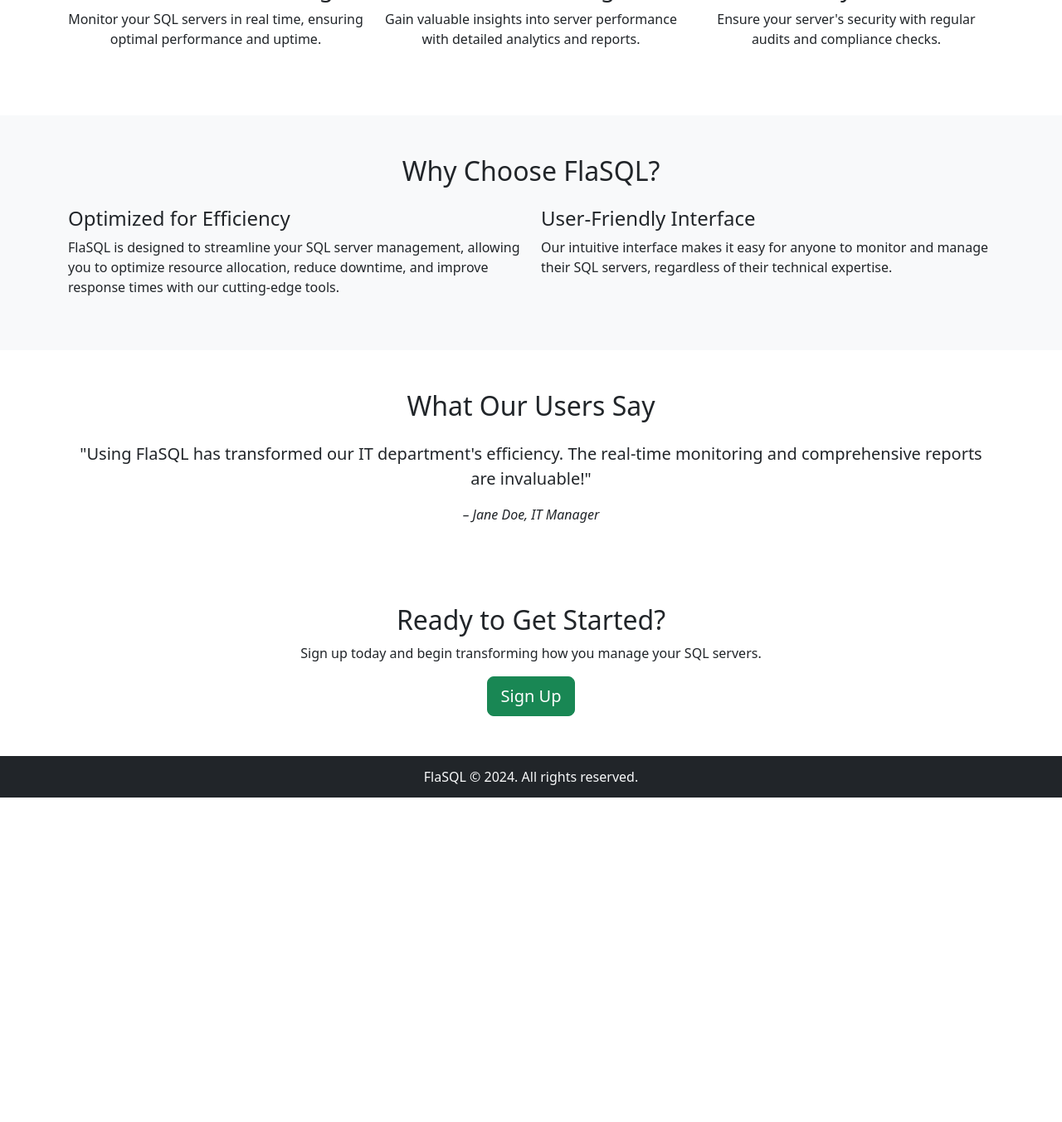
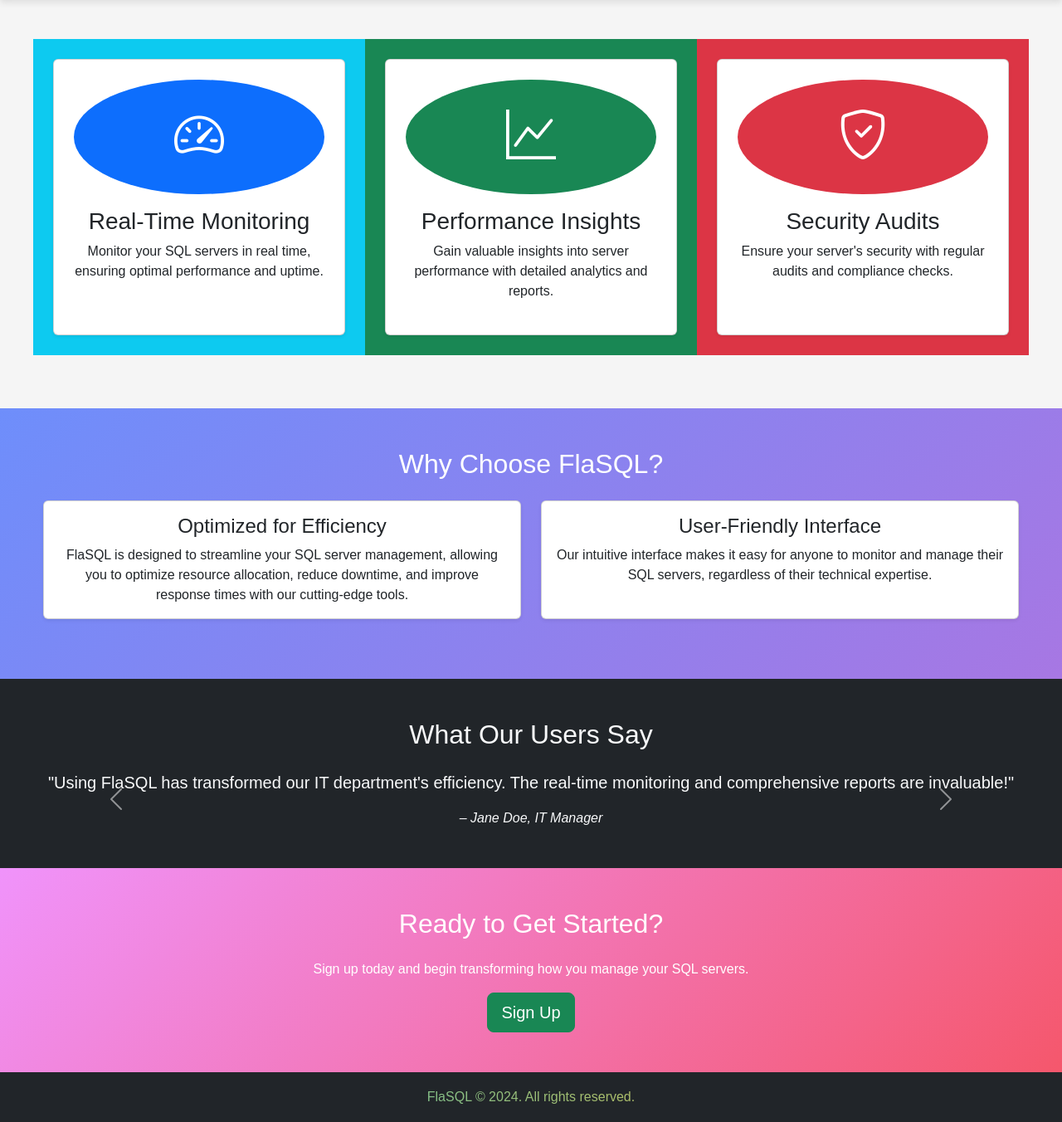
Before and after one commit to NoManNayeem/FlaSQL, a Flask app: page / in a window 1280 px wide. Shown: the part 508-1860 px from the top of the page at 83% size. Before the commit the page ends 1469 px from the top, so only its background shows below. Run offline with Flask 3, Linux system fonts and the light colour scheme.

Commit message:
updated public UI

```diff
--- a/app/templates/public/base.html
+++ b/app/templates/public/base.html
@@ -5,11 +5,18 @@
     <meta name="viewport" content="width=device-width, initial-scale=1.0">
     <title>{% block title %}FlaSQL{% endblock %}</title>
     <link href="https://cdn.jsdelivr.net/npm/bootstrap@5.3.0/dist/css/bootstrap.min.css" rel="stylesheet">
+    <link href="https://cdn.jsdelivr.net/npm/bootstrap-icons/font/bootstrap-icons.css" rel="stylesheet">
+    {% block head %}
+    <!-- head will go here -->
+    {% endblock %}
     <style>
         body, html {
-            height: 100%; /* Ensures the minimum height of the html and body is 100% of the viewport */
+            height: 100%;
             margin: 0;
             padding: 0;
+            font-family: 'Poppins', sans-serif;
+            background-color: #f5f5f5;
+
         }
         #wrapper {
             min-height: 100%;
@@ -17,47 +24,124 @@
             flex-direction: column;
         }
         #content-wrap {
-            flex: 1; /* Allows the content area to expand and fill available space excluding footer */
-            padding-top: 60px; /* To avoid overlap with the fixed navbar */
+            flex: 1;
+            padding-top: 80px;
         }
         footer {
-            height: 50px; /* Fixed height for footer */
-            line-height: 50px; /* Vertically center the text inside the footer */
+            height: 60px;
+            line-height: 60px;
+            background-color: #212529;
+            color: #ffffff;
         }
         .hero-section {
-            padding: 100px 0;
-            background: linear-gradient(rgba(0, 0, 0, 0.5), rgba(0, 0, 0, 0.5)), url('https://cdn.pixabay.com/photo/2014/09/20/13/52/board-453758_1280.jpg');
+            padding: 120px 0;
+            background: linear-gradient(rgba(34, 193, 195, 0.6), rgba(253, 187, 45, 0.6)), url('https://images.unsplash.com/photo-1667372283587-e1557c08aca4?q=80&w=1932&auto=format&fit=crop&ixlib=rb-4.0.3&ixid=M3wxMjA3fDB8MHxwaG90by1wYWdlfHx8fGVufDB8fHx8fA%3D%3D');
             background-size: cover;
             background-position: center;
             color: white;
+            text-align: center;
+            animation: fadeIn 2s;
+            box-shadow: 0 4px 8px rgba(0, 0, 0, 0.1);
+        }
+        .hero-section h1 {
+            font-size: 4rem;
+            margin-bottom: 20px;
+            font-weight: 700;
+        }
+        .hero-section p {
+            font-size: 1.25rem;
+            font-weight: 300;
         }
         .feature-icon {
-            font-size: 50px;
+            font-size: 60px;
+            color: #007bff;
+            margin-bottom: 20px;
+            transition: transform 0.3s, color 0.3s;
+        }
+        .feature-icon:hover {
+            transform: scale(1.2);
+            color: #0056b3;
+        }
+        @keyframes fadeIn {
+            from { opacity: 0; }
+            to { opacity: 1; }
+        }
+        .navbar {
+            box-shadow: 0 4px 8px rgba(0, 0, 0, 0.1);
+        }
+        .navbar-brand {
+            font-size: 1.5rem;
+            font-weight: bold;
+        }
+        .nav-link {
+            margin-right: 15px;
+            transition: color 0.3s;
+        }
+        .nav-link:hover {
             color: #007bff;
         }
+        .container {
+            max-width: 1200px;
+        }
+        .text-gradient {
+            background: linear-gradient(45deg, #34c1c3, #fdbb2d);
+            -webkit-background-clip: text;
+            -webkit-text-fill-color: transparent;
+            transition: background 0.3s, -webkit-text-fill-color 0.3s;
+        }
+        .text-gradient-nohover {
+            background: linear-gradient(45deg, #34c1c3, #fdbb2d);
+            -webkit-background-clip: text;
+            -webkit-text-fill-color: transparent;
+            transition: background 0.3s, -webkit-text-fill-color 0.3s;
+        }
+
+        .text-gradient:hover {
+            background: linear-gradient(45deg, #34c1c3, #fdbb2d);
+            -webkit-background-clip: text;
+            -webkit-text-fill-color: transparent;
+            transform: scale(1.20);
+        }
+
+        .gradient-btn {
+            background: linear-gradient(135deg, #f093fb, #f5576c);
+            color: white;
+            border: none;
+            border-radius: 8px;
+            padding: 10px 20px;
+            font-size: 1rem;
+            cursor: pointer;
+            transition: background 0.3s, transform 0.3s;
+            box-shadow: 0 4px 8px rgba(0, 0, 0, 0.1);
+        }
+
+        .gradient-btn:hover {
+            background: linear-gradient(135deg, #f5576c, #f093fb);
+            transform: scale(1.05);
+            box-shadow: 0 6px 12px rgba(0, 0, 0, 0.15);
+        }
+
+
     </style>
 </head>
 <body>
     <div id="wrapper">
         <nav class="navbar navbar-expand-lg navbar-dark bg-dark fixed-top">
             <div class="container">
-                <a class="navbar-brand" href="{{ url_for('main.index') }}">FlaSQL</a>
+                <a class="navbar-brand text-gradient" href="{{ url_for('main.index') }}"><i class="bi bi-database"></i> FlaSQL</a>
                 <button class="navbar-toggler" type="button" data-bs-toggle="collapse" data-bs-target="#navbarNav" aria-controls="navbarNav" aria-expanded="false" aria-label="Toggle navigation">
                     <span class="navbar-toggler-icon"></span>
                 </button>
                 <div class="collapse navbar-collapse" id="navbarNav">
                     <ul class="navbar-nav ms-auto">
-                        <!-- <li class="nav-item">
-                            <a class="nav-link active" aria-current="page" href="{{ url_for('main.index') }}">Home</a>
-                        </li> -->
                         <li class="nav-item">
-                            <a class="nav-link" href="{{ url_for('main.about') }}">About</a>
+                            <a class="nav-link text-gradient hover:text-white" href="{{ url_for('main.about') }}"><i class="bi bi-info-circle"></i> About</a>
                         </li>
                         <li class="nav-item">
-                            <a class="nav-link" href="{{ url_for('main.register') }}">Register</a>
+                            <a class="nav-link text-gradient hover:text-white" href="{{ url_for('main.register') }}"><i class="bi bi-person-plus"></i> Register</a>
                         </li>
                         <li class="nav-item">
-                            <a class="nav-link" href="{{ url_for('main.login') }}">Login</a>
+                            <a class="nav-link text-gradient hover:text-white" href="{{ url_for('main.login') }}"><i class="bi bi-box-arrow-in-right"></i> Login</a>
                         </li>
                     </ul>
                 </div>
@@ -70,8 +154,8 @@
             {% endblock %}
         </div>
 
-        <footer class="bg-dark text-light text-center">
-            <div class="container">
+        <footer class="text-center">
+            <div class="container text-gradient-nohover">
                 <p>FlaSQL © 2024. All rights reserved.</p>
             </div>
         </footer>
--- a/app/templates/public/landing.html
+++ b/app/templates/public/landing.html
@@ -7,62 +7,76 @@
     <div class="container">
         <h1 class="display-4">Welcome to FlaSQL</h1>
         <p class="lead">Your ultimate tool for monitoring and health-checking MS SQL Servers.</p>
-        <a href="{{ url_for('main.login') }}" class="btn btn-primary btn-lg">Get Started</a>
+        <a href="{{ url_for('main.login') }}" class="btn btn-primary gradient-btn btn-lg">Get Started</a>
     </div>
 </section>
 
 <section class="container py-5">
     <div class="row text-center">
-        <div class="col-md-4 mb-3">
-            <div class="feature-icon">
+        <div class="col-md-4 mb-3 bg-info p-4">
+            <div class="card p-4 shadow-sm h-100">
+                <div class="feature-icon bg-primary text-white rounded-circle p-4 mb-3">
                     <i class="bi bi-speedometer2"></i>
                 </div>
                 <h3>Real-Time Monitoring</h3>
                 <p>Monitor your SQL servers in real time, ensuring optimal performance and uptime.</p>
             </div>
-        <div class="col-md-4 mb-3">
-            <div class="feature-icon">
+        </div>
+        <div class="col-md-4 mb-3  bg-success p-4">
+            <div class="card p-4 shadow-sm h-100">
+                <div class="feature-icon bg-success text-white rounded-circle p-4 mb-3">
                     <i class="bi bi-graph-up"></i>
                 </div>
                 <h3>Performance Insights</h3>
                 <p>Gain valuable insights into server performance with detailed analytics and reports.</p>
             </div>
-        <div class="col-md-4 mb-3">
-            <div class="feature-icon">
+        </div>
+        <div class="col-md-4 mb-3 bg-danger p-4">
+            <div class="card p-4 shadow-sm h-100">
+                <div class="feature-icon bg-danger text-white rounded-circle p-4 mb-3">
                     <i class="bi bi-shield-check"></i>
                 </div>
                 <h3>Security Audits</h3>
                 <p>Ensure your server's security with regular audits and compliance checks.</p>
             </div>
         </div>
+    </div>
 </section>
 
-<section class="bg-light py-5">
+<section class="py-5" style="background: linear-gradient(135deg, #6e8efb, #a777e3);">
     <div class="container">
-        <h2 class="text-center mb-4">Why Choose FlaSQL?</h2>
+        <h2 class="text-center mb-4 text-white">Why Choose FlaSQL?</h2>
         <div class="row">
-            <div class="col-md-6">
-                <h4>Optimized for Efficiency</h4>
-                <p>FlaSQL is designed to streamline your SQL server management, allowing you to optimize resource allocation, reduce downtime, and improve response times with our cutting-edge tools.</p>
+            <div class="col-md-6 mb-4">
+                <div class="card h-100 shadow-sm text-center">
+                    <div class="card-body">
+                        <h4 class="card-title">Optimized for Efficiency</h4>
+                        <p class="card-text">FlaSQL is designed to streamline your SQL server management, allowing you to optimize resource allocation, reduce downtime, and improve response times with our cutting-edge tools.</p>
                     </div>
-            <div class="col-md-6">
-                <h4>User-Friendly Interface</h4>
-                <p>Our intuitive interface makes it easy for anyone to monitor and manage their SQL servers, regardless of their technical expertise.</p>
+                </div>
+            </div>
+            <div class="col-md-6 mb-4">
+                <div class="card h-100 shadow-sm text-center">
+                    <div class="card-body">
+                        <h4 class="card-title">User-Friendly Interface</h4>
+                        <p class="card-text">Our intuitive interface makes it easy for anyone to monitor and manage their SQL servers, regardless of their technical expertise.</p>
+                    </div>
+                </div>
             </div>
         </div>
     </div>
 </section>
 
-<section class="text-center py-5">
+<section class="bg-dark text-light py-5">
     <div class="container">
-        <h2 class="mb-4">What Our Users Say</h2>
+        <h2 class="text-center mb-4">What Our Users Say</h2>
         <div id="testimonialCarousel" class="carousel slide" data-bs-ride="carousel">
             <div class="carousel-inner">
-                <div class="carousel-item active">
+                <div class="carousel-item active text-center">
                     <p class="lead">"Using FlaSQL has transformed our IT department's efficiency. The real-time monitoring and comprehensive reports are invaluable!"</p>
                     <cite>– Jane Doe, IT Manager</cite>
                 </div>
-                <div class="carousel-item">
+                <div class="carousel-item text-center">
                     <p class="lead">"FlaSQL's user-friendly dashboard and detailed analytics have made it easier for us to manage our database infrastructure."</p>
                     <cite>– John Smith, Database Administrator</cite>
                 </div>
@@ -79,10 +93,10 @@
     </div>
 </section>
 
-<section class="text-center py-5">
-    <div class="container">
-        <h2>Ready to Get Started?</h2>
-        <p>Sign up today and begin transforming how you manage your SQL servers.</p>
+<section class="py-5" style="background: linear-gradient(135deg, #f093fb, #f5576c);">
+    <div class="container text-center">
+        <h2 class="text-white mb-4">Ready to Get Started?</h2>
+        <p class="text-white">Sign up today and begin transforming how you manage your SQL servers.</p>
         <a href="{{ url_for('main.register') }}" class="btn btn-success btn-lg">Sign Up</a>
     </div>
 </section>
--- a/app/templates/public/register.html
+++ b/app/templates/public/register.html
@@ -3,6 +3,8 @@
 {% block title %}Register - FlaSQL{% endblock %}
 
 {% block content %}
+<section class="bg-success text-light p-5 mb-3">
+
 <div class="container mt-5">
     <div class="row justify-content-center">
         <div class="col-md-8">
@@ -37,7 +39,7 @@
                         <label for="confirm_password" class="form-label">Confirm Password</label>
                         <input type="password" class="form-control" id="confirm_password" name="confirm_password" required placeholder="Confirm your password">
                     </div>
-                    <button type="submit" class="btn btn-primary w-100">Register</button>
+                    <button type="submit" class="gradient-btn w-100">Register</button>
                 </form>
                 <div class="mt-3 text-center">
                     <p>Already have an account? <a href="{{ url_for('main.login') }}">Login here</a></p>
```
Also changed, not shown: app/templates/public/about.html (+25 -3 lines), app/templates/public/login.html (+5 -2 lines). Lines whose indentation alone changed are shown as unchanged.
